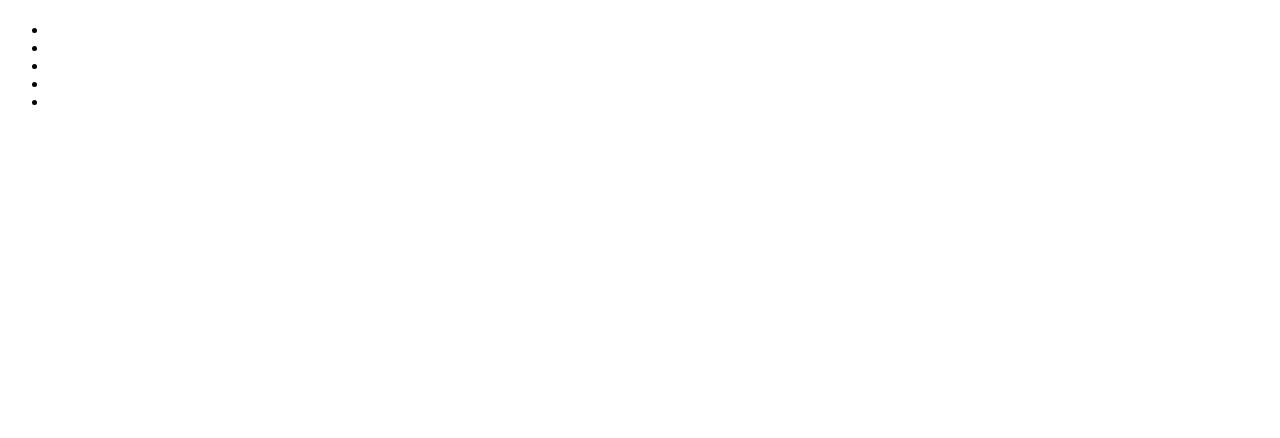
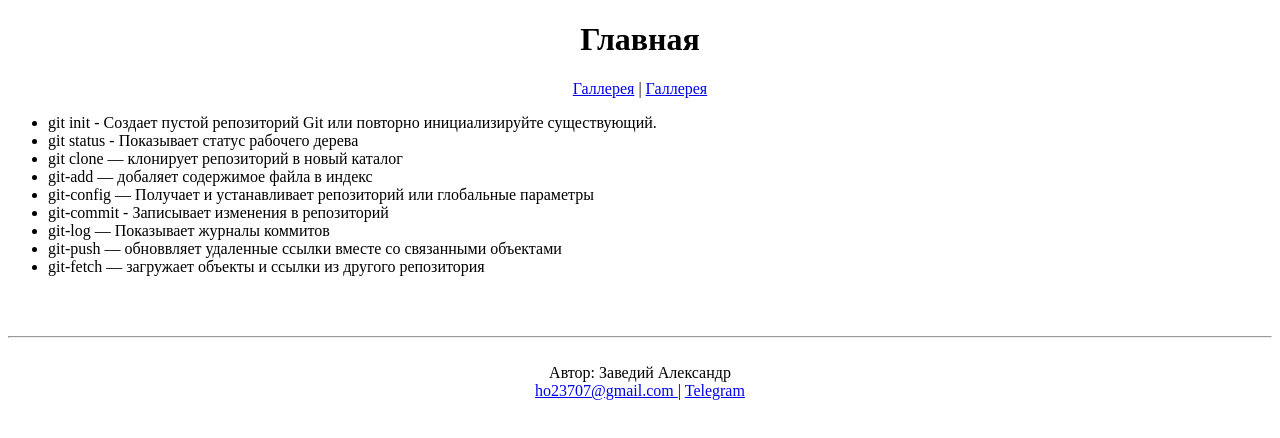
Before and after one commit to AlexanderZavediy/FE-Kurs, a plain HTML site: page index.html in a window 1280 px wide. Drawn offline with Linux system fonts and the light colour scheme.

Commit message:
modified gallery and index(add ccs)

```diff
--- a/index.html
+++ b/index.html
@@ -6,28 +6,71 @@
     <meta http-equiv="X-UA-Compatible" content="IE=edge">
     <meta name="viewport" content="width=device-width, initial-scale=1.0">
     <title>Lesson3</title>
+
+
+    <style>
+        header {
+            text-align: center;
+        }
+
+
+        footer {
+
+            text-align: center;
+        }
+    </style>
 </head>
 
 <body>
 
     <header>
-        <h1></h1>
+
+        <h1>Главная</h1>
+
+        <a href="./index.html">Галлерея</a> |
+        <a href="./gallery.html">Галлерея</a>
     </header>
+
+
+
 
     <main>
         <nav>
 
             <ul>
-                <li></li>
-                <li></li>
-                <li></li>
-                <li></li>
-                <li></li>
+                <li>git init - Создает пустой репозиторий Git или повторно инициализируйте существующий.</li>
+                <li>git status - Показывает статус рабочего дерева</li>
+                <li>git clone — клонирует репозиторий в новый каталог</li>
+                <li>git-add — добаляет содержимое файла в индекс</li>
+                <li>git-config — Получает и устанавливает репозиторий или глобальные параметры</li>
+                <li>git-commit - Записывает изменения в репозиторий</li>
+                <li>git-log — Показывает журналы коммитов</li>
+                <li>git-push — обноввляет удаленные ссылки вместе со связанными объектами</li>
+                <li>git-fetch — загружает объекты и ссылки из другого репозитория</li>
             </ul>
 
         </nav>
     </main>
 
+    <br><br>
+
+    <hr>
+
+    <br>
+
+    <footer>
+
+        <nav>
+            Автор: Заведий Александр
+            <br>
+            <a href="mailto:ho23707@gmail.com" target="_blank"> ho23707@gmail.com </a> |
+            <a href="https://t.me/Jud_XO" target="_blank"> Telegram </a>
+
+
+        </nav>
+
+
+    </footer>
 
 
 </body>
```
Also changed, not shown: gallery.html (+9 -0 lines).
